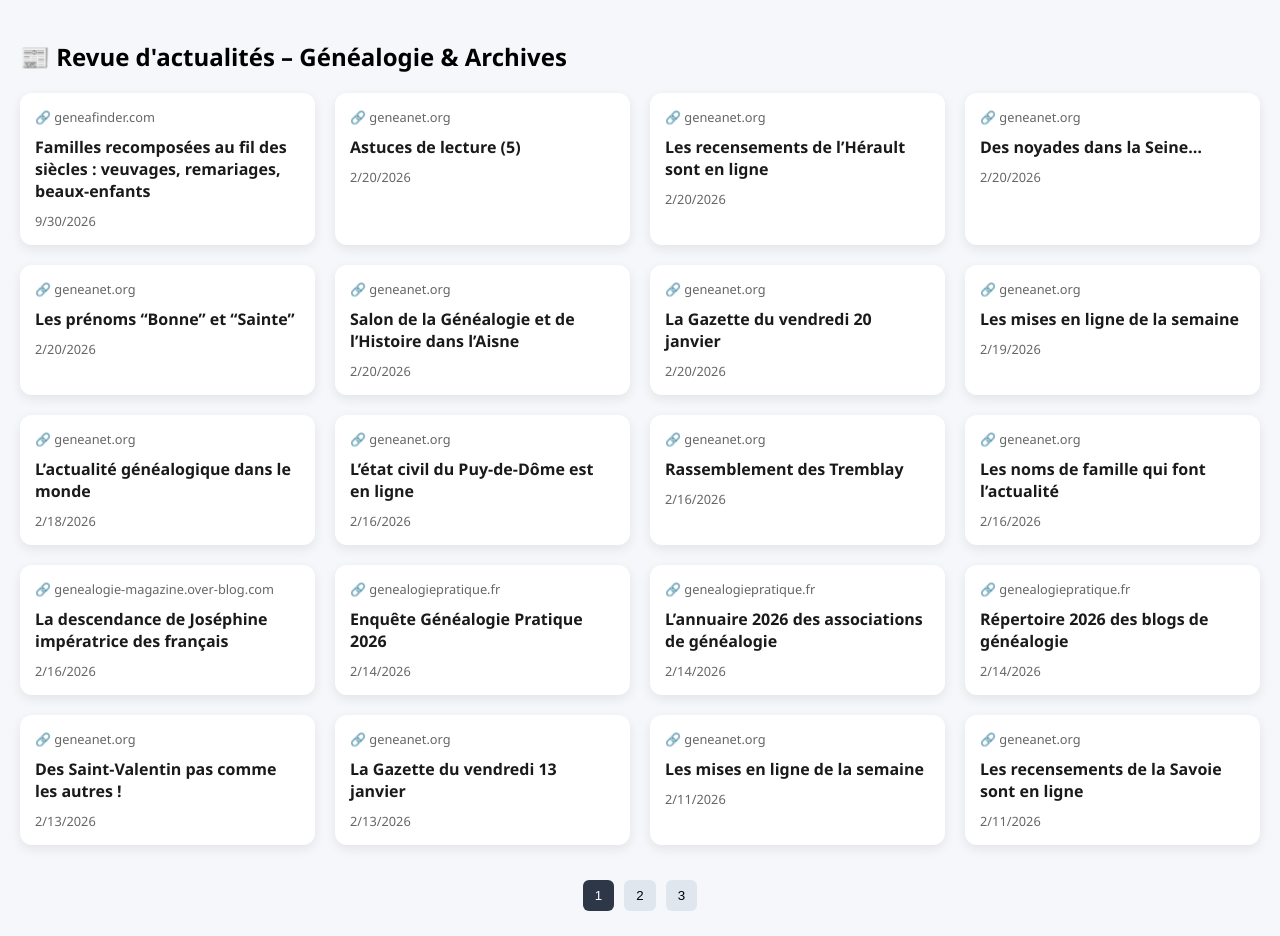
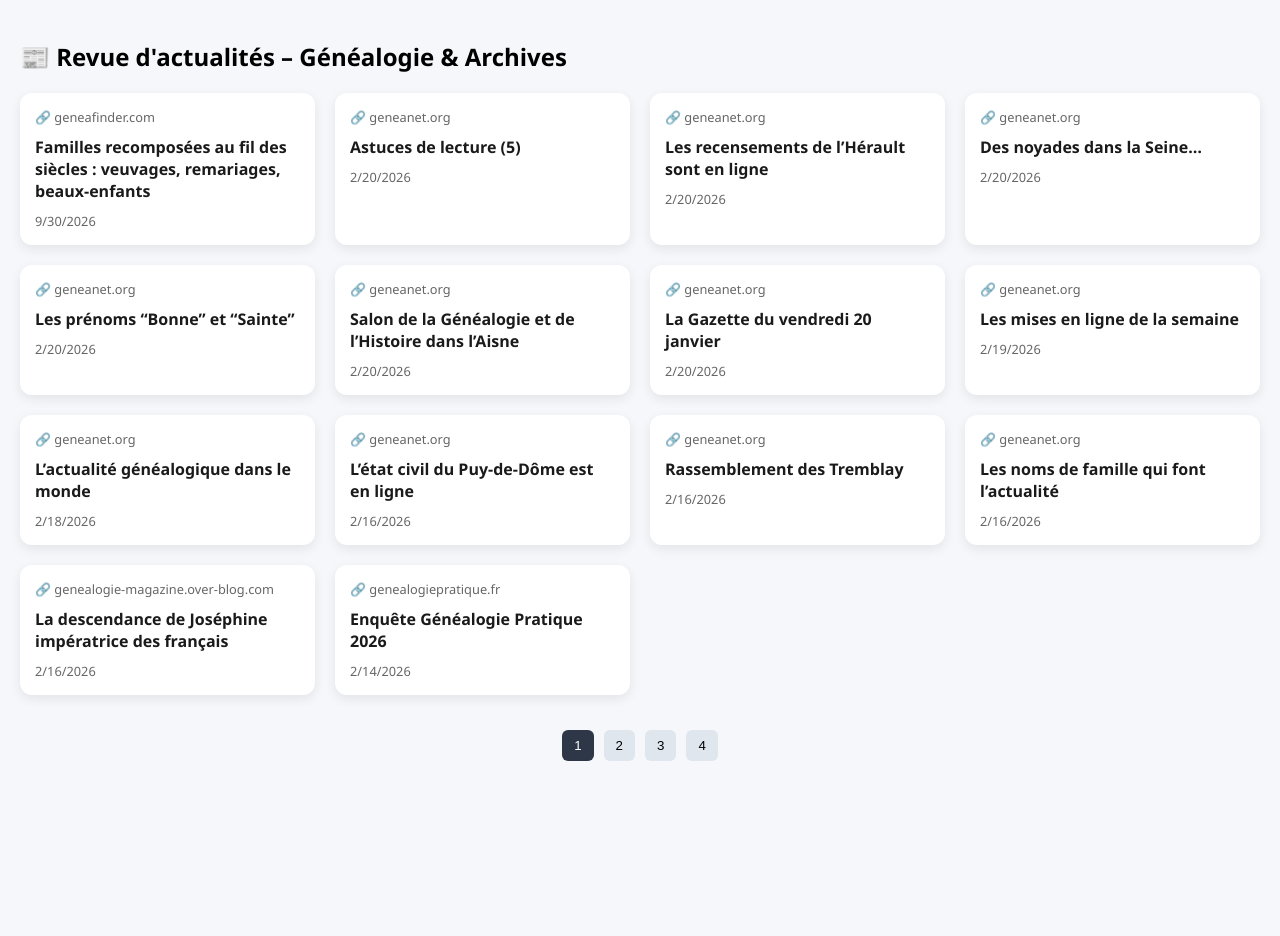
Before and after one commit to Xander17700/revue-actualites-racines, a website: page index.html in a window 1280 px wide. After the commit the page ends 800 px from the top, so only its background shows below. Drawn offline with Linux system fonts and the light colour scheme.

Commit message:
Update index.html

```diff
--- a/index.html
+++ b/index.html
@@ -64,7 +64,7 @@ body {
 <script>
 let allItems = [];
 let currentPage = 1;
-const perPage = 20;
+const perPage = 14;
 
 fetch('feed.json')
   .then(res => res.json())
```
